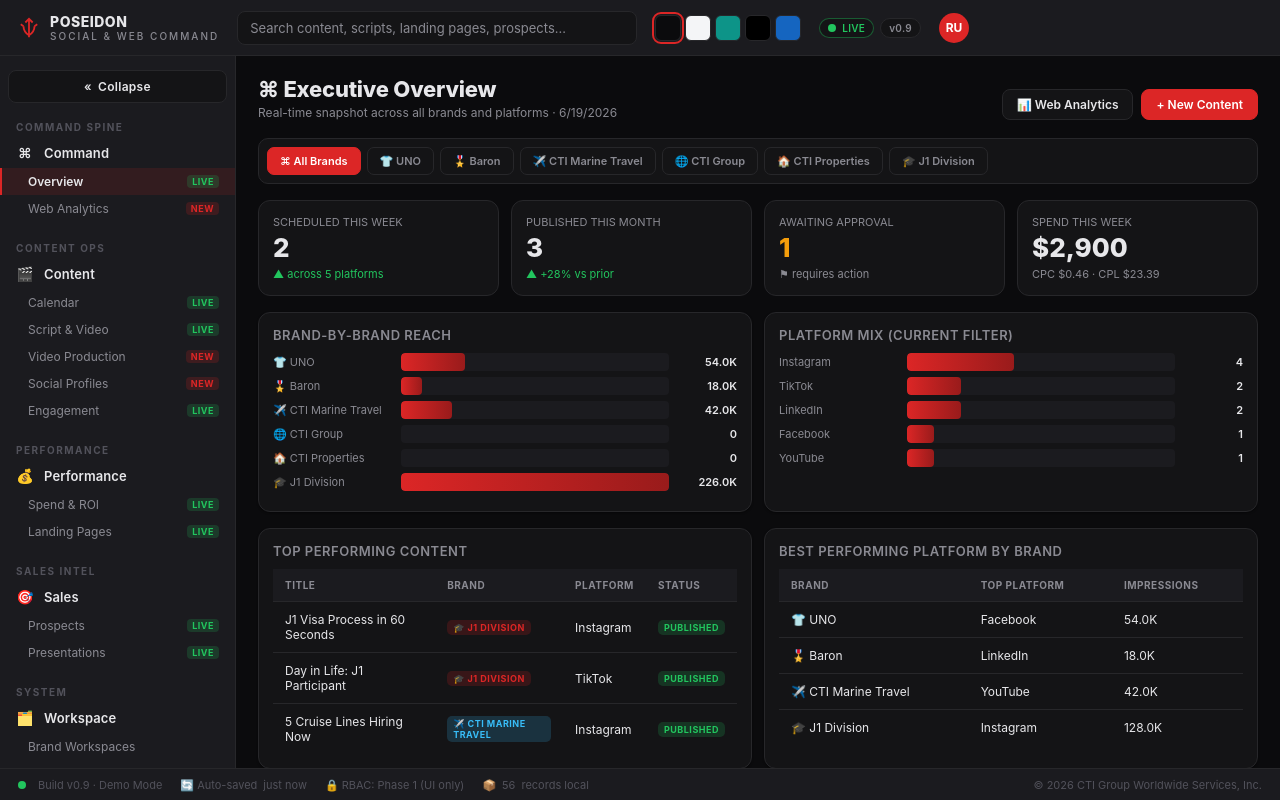
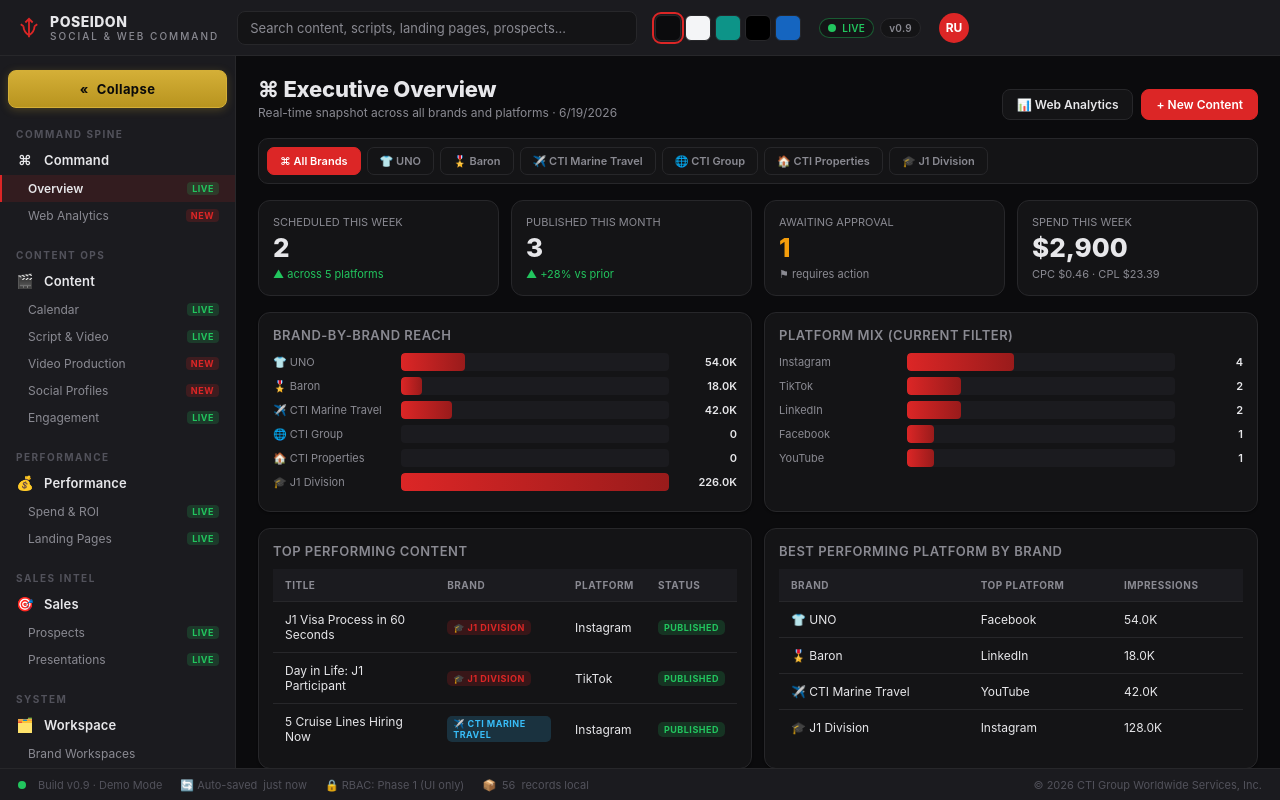
Before and after one commit to Robert-Upchurch/social-web-command, a plain HTML site: page index.html in a window 1280 px wide. Drawn offline with Linux system fonts and the light colour scheme.

Commit message:
Gold sidebar toggle button + bump HeyGen sync to 100/page x20 pages

```diff
--- a/index.html
+++ b/index.html
@@ -105,13 +105,15 @@ input,select,textarea{font-family:inherit; color:inherit}
   overflow-y:auto; padding:14px 0; position:relative;
 }
 .sidebar-toggle{
-  display:flex; align-items:center; justify-content:center; gap:6px;
-  width:calc(100% - 16px); margin:0 8px 12px; padding:8px 10px;
+  display:flex; align-items:center; justify-content:center; gap:8px;
+  width:calc(100% - 16px); margin:0 8px 14px; padding:10px 12px;
   border-radius:8px; cursor:pointer;
-  background:var(--panel); border:1px solid var(--line); color:var(--txt);
-  font-size:12px; font-weight:600; letter-spacing:.3px;
-}
-.sidebar-toggle:hover{ background:var(--panel-2); border-color:var(--accent); }
+  background:linear-gradient(180deg,#d4af37,#b8941f); border:1px solid #d4af37; color:#0a0a0a;
+  font-size:13px; font-weight:700; letter-spacing:.4px;
+  box-shadow:0 2px 8px rgba(212,175,55,0.25);
+}
+.sidebar-toggle:hover{ background:linear-gradient(180deg,#e6c14d,#c9a52a); transform:translateY(-1px); }
+.sidebar-toggle:active{ transform:translateY(0); }
 .shell.sidebar-collapsed .sidebar-toggle{
   width:40px; margin:0 8px 12px; padding:8px 0; font-size:16px;
 }
@@ -2898,7 +2900,7 @@ async function testProxy(){
 async function syncHeyGen(cfg){
   // Server-side path (preferred — avoids CORS)
   if(_proxyUrl()){
-    const data = await _proxyPost('/sync/heygen', { token: cfg.token, limit: 50 });
+    const data = await _proxyPost('/sync/heygen', { token: cfg.token, limit: 100, maxPages: 20 });
     const items = (data.items || []).map(function(v){ return Object.assign({}, v, { brand: cfg.defaultBrand || '' }); });
     return { added: mergeSyncedVideos(items, 'HeyGen'), total: items.length };
   }
--- a/worker/src/index.js
+++ b/worker/src/index.js
@@ -1,5 +1,5 @@
 /**
- * Social & Web Command — Sync Proxy Worker (v1.3.1)
+ * Social & Web Command — Sync Proxy Worker (v1.4.0)
  *
  * Cloudflare Worker that proxies API calls to providers whose browser-side
  * requests are blocked by CORS (Frame.io v3, HeyGen). All credentials are
```
